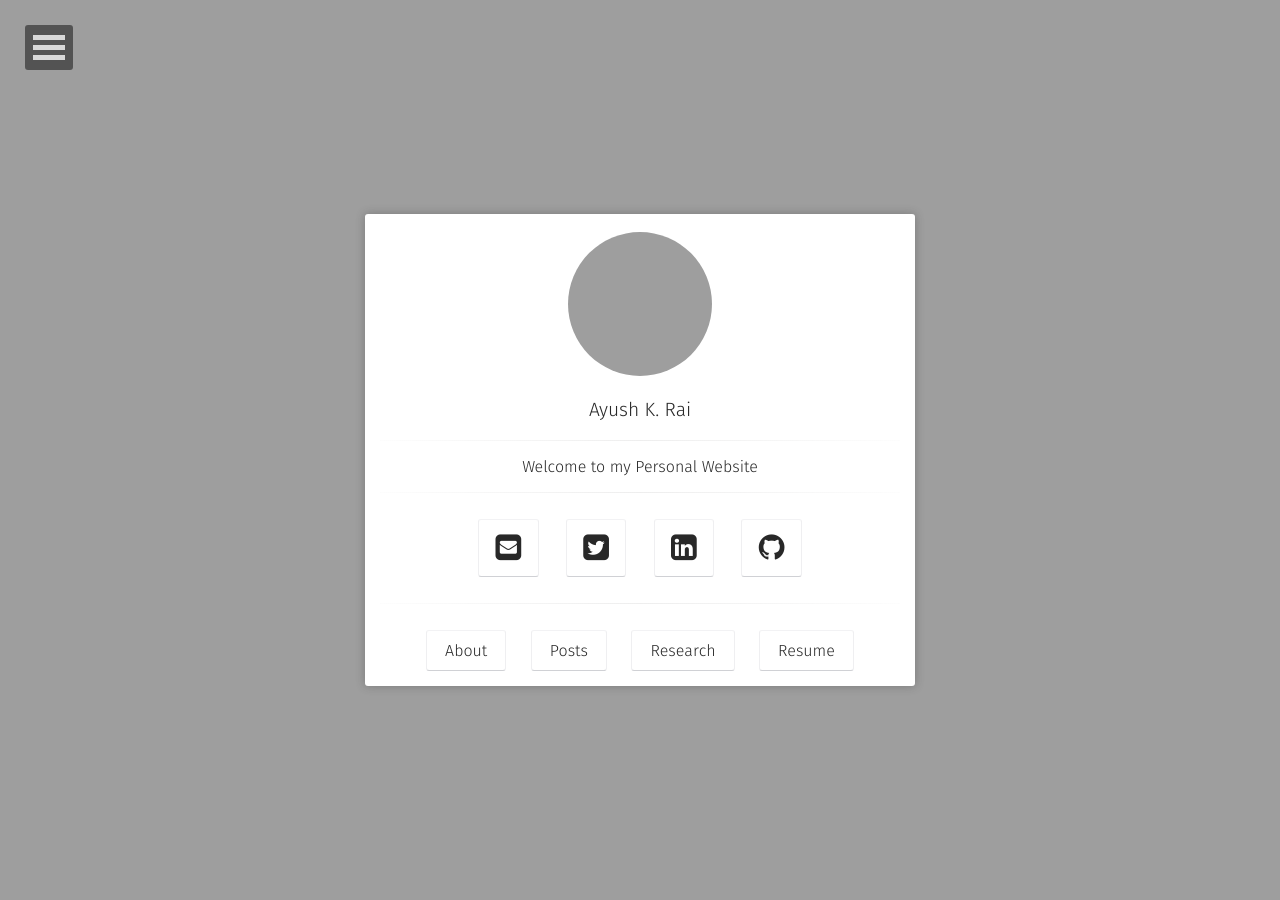
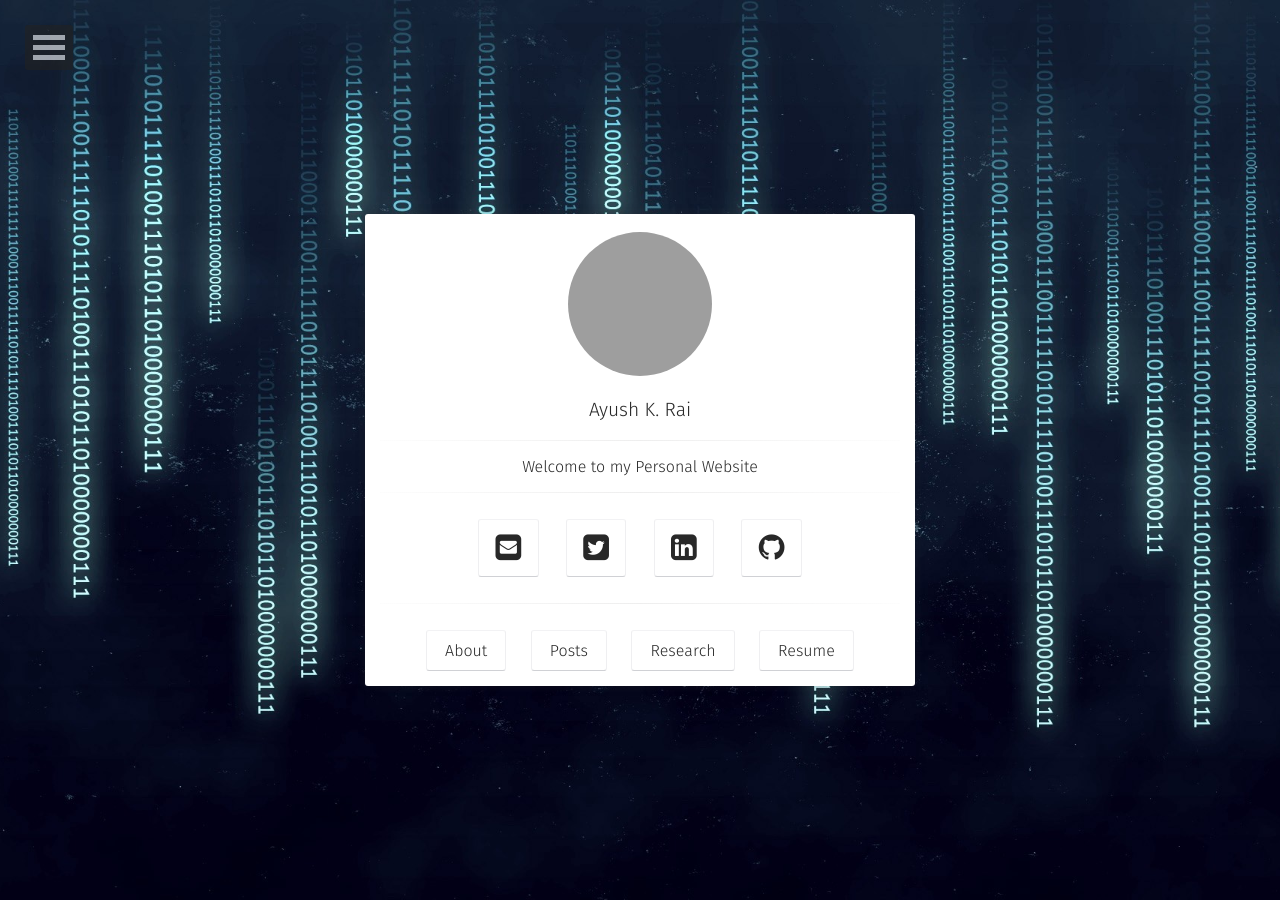
Before and after one commit to rayush7/rayush7.github.io, a Jekyll site: the page built from index.html, in a window 1280 px wide. Built offline with Jekyll 4.4.1, drawn with Linux system fonts in a browser that asks for light colours; some web fonts are replaced; grey boxes are pictures that could not be loaded.

Commit message:
made some changes

```diff
--- a/_config.yml
+++ b/_config.yml
@@ -5,7 +5,7 @@ description:        "My Posts can be found here"
 reading_time:       true
 words_per_minute:   200
 logo:               'assets/img/A_icon.ico'
-background:         'assets/img/dark_sea.png'
+background:         'assets/img/numbers_wallpaper.jpg'
 tiled_bg:           false   # Set this true if you want to tile your background image, otherwise it will be covered
 locale:             en_US
 url:                https://rayush7.github.io
```
